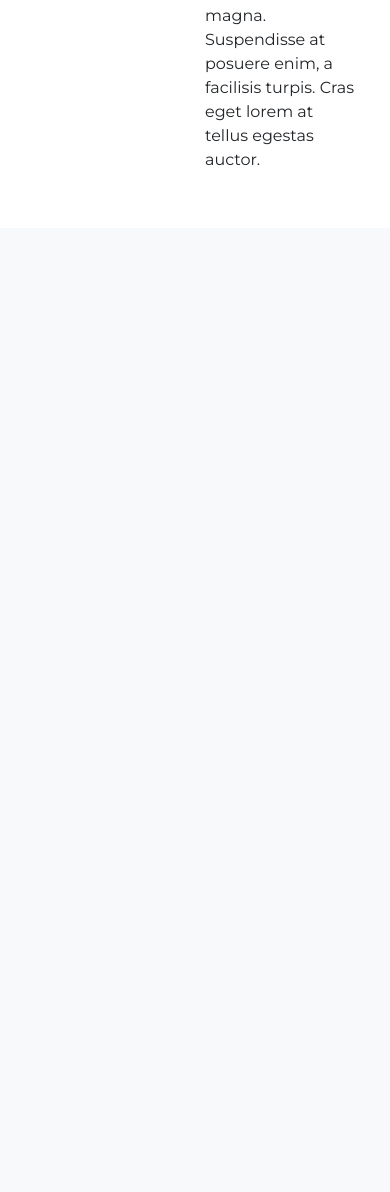
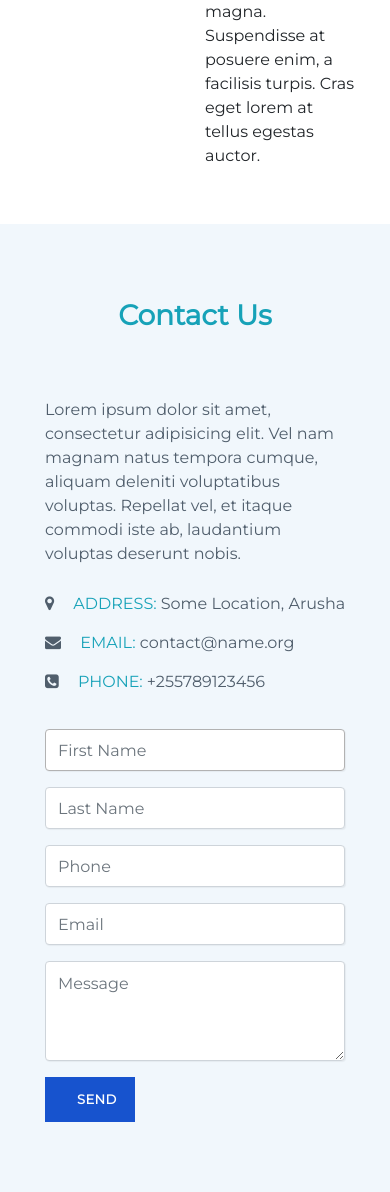
Before and after one commit to JoeEverest/4the3one, a PHP site: page / in a window 390 px wide. Shown: the part 4722-5914 px from the top of the page. Before the commit the page ends 4887 px from the top, so only its background shows below. Run offline with PHP 8.4, Linux system fonts and the light colour scheme.

Commit message:
completion first page

```diff
--- /dev/null
+++ b/assets/css/Contact-Form-Clean.css
@@ -0,0 +1,84 @@
+.contact-clean {
+  background: #f1f7fc;
+}
+
+@media (max-width:767px) {
+  .contact-clean {
+    padding: 20px 0;
+  }
+}
+
+.contact-clean form {
+  margin: 0 auto;
+  /* background-color: #ffffff; */
+  padding: 40px;
+  color: #505e6c;
+}
+
+@media (max-width:767px) {
+  .contact-clean form {
+    padding: 30px;
+  }
+}
+
+.contact-clean h2 {
+  margin-top: 5px;
+  font-weight: bold;
+  font-size: 28px;
+  margin-bottom: 36px;
+  color: inherit;
+}
+
+.contact-clean .form-group:last-child {
+  margin-bottom: 5px;
+}
+
+.contact-clean form .form-control {
+  background: #fff;
+  border-radius: 2px;
+  box-shadow: 1px 1px 1px rgba(0,0,0,0.05);
+  outline: none;
+  color: inherit;
+  padding-left: 12px;
+  height: 42px;
+}
+
+.contact-clean form .form-control:focus {
+  border: 1px solid #b2b2b2;
+}
+
+.contact-clean form textarea.form-control {
+  min-height: 100px;
+  max-height: 260px;
+  padding-top: 10px;
+  resize: vertical;
+}
+
+.contact-clean form .btn {
+  padding: 16px 32px;
+  border: none;
+  background: none;
+  box-shadow: none;
+  text-shadow: none;
+  opacity: 0.9;
+  text-transform: uppercase;
+  font-weight: bold;
+  font-size: 13px;
+  letter-spacing: 0.4px;
+  line-height: 1;
+  outline: none !important;
+}
+
+.contact-clean form .btn:hover {
+  opacity: 1;
+}
+
+.contact-clean form .btn:active {
+  transform: translateY(1px);
+}
+
+.contact-clean form .btn-primary {
+  background-color: #055ada !important;
+  margin-top: 15px;
+  color: #fff;
+}
--- /dev/null
+++ b/assets/css/ebs-contact-form.css
@@ -0,0 +1,55 @@
+div#contact-box {
+  padding-right: 0;
+  padding-bottom: 10px;
+  padding-top: 30px;
+  min-height: 100%;
+  max-height: 100%;
+}
+
+p#contact-text {
+  line-height: 1.5em;
+  padding-bottom: 10px;
+}
+
+div.info-box {
+  margin-bottom: 15px;
+}
+
+.my-info-icons {
+  margin-right: 15px;
+}
+
+div#info-container {
+  padding-bottom: 20px;
+  padding-top: 20px;
+}
+
+i.form-control-feedback {
+  padding-top: 10px;
+}
+
+i.form-control-feedback {
+  padding-top: 10px;
+}
+
+div.site-form {
+  padding-top: 10px;
+}
+
+button#form-btn {
+  border-radius: 0;
+  width: 30%;
+  background-color: #0042ca;
+  color: white;
+}
+button#form-btn:hover{
+  background-color: #004ef1;
+
+}
+form#my-form {
+  padding-bottom: 20px;
+  padding-top: 20px;
+}
+input[type="text"], input[type="email"], input[type="tel"], textarea {
+  border-radius: 4px !important;
+}
--- a/assets/css/style.css
+++ b/assets/css/style.css
@@ -37,7 +37,7 @@ nav{
 .about{
     width: 100%;
 }
-.about h2, .about hr{
+.about h2{
     margin-top: 20px;
     display: flex;
     flex-direction: row-reverse;
--- a/index.html
+++ b/index.html
@@ -9,11 +9,14 @@
     <script src="assets/js/bootstrap.min.js"></script>
     <link rel="stylesheet" href="assets/css/bootstrap.css">
     <link rel="stylesheet" href="assets/css/style.css">
+    <link rel="stylesheet" href="assets/css/Contact-Form-Clean.css">
+    <link rel="stylesheet" href="assets/css/ebs-contact-form.css">
     <link href="https://fonts.googleapis.com/css?family=Montserrat&display=swap" rel="stylesheet">
+    <link rel="stylesheet" href="https://stackpath.bootstrapcdn.com/font-awesome/4.7.0/css/font-awesome.min.css">
     <title>Document</title>
 </head>
 <body>
-<nav class="navbar navbar-expand-sm navbar-light bg-light justify-content-end">
+<nav class="navbar navbar-expand-sm navbar-light justify-content-end">
     <a class="navbar-brand" href="#">
         <img src="assets/images/Eye_of_Horus_Right.svg" width="30" height="30" class="d-inline-block align-top" alt="">
         Home
@@ -75,7 +78,7 @@
 </div>
 <div class="container">
 <div class="about" id="about">
-    <h2>Who are we?</h2>
+    <h2>What we offer</h2>
     <hr>
     <div class="bars">
         <div class="group">
@@ -121,5 +124,57 @@
     </div>
 </div>
 </div>
+<footer>
+    <div class="contact-clean">
+        <form method="post">
+            <div class="container" id="info-container">
+                <div class="form-row">
+                    <div class="col-md-12">
+                        <h2 class="text-center text-info">Contact Us</h2>
+                    </div>
+                    <div class="col-12 col-sm-6 col-md-6" id="contact-box">
+                        <p id="contact-text">Lorem ipsum dolor sit amet, consectetur adipisicing elit. Vel nam magnam natus tempora cumque, aliquam deleniti voluptatibus voluptas. Repellat vel, et itaque commodi iste ab, laudantium voluptas deserunt nobis. </p>
+                        <div class="info-box">
+                            <i class="fa fa-map-marker my-info-icons"></i>
+                            <span class="text-uppercase text-info">Address: </span>
+                            <span>Some Location, Arusha</span>
+                        </div>
+                        <div class="info-box">
+                            <i class="fa fa-envelope my-info-icons"></i>
+                            <span class="text-uppercase text-info">Email: </span>
+                            <span>contact@name.org </span>
+                        </div>
+                        <div class="info-box">
+                            <i class="fa fa-phone-square my-info-icons"></i>
+                            <span class="text-uppercase text-info">Phone: </span>
+                            <span>+255789123456 </span>
+                        </div>
+                    </div>
+                    <div class="col-12 col-sm-6 col-md-6 site-form">
+                        <form id="my-form">
+                            <div class="form-group">
+                                <label class="sr-only" for="firstname">First Name</label><input class="form-control" type="text" id="firstname" name="firstname" placeholder="First Name" autofocus="">
+                            </div>
+                            <div class="form-group">
+                                <label class="sr-only" for="lastname">Last Name</label><input class="form-control" type="text" id="lastname" name="lastname" placeholder="Last Name">
+                            </div>
+                            <div class="form-group">
+                                <label class="sr-only" for="phonenumber">Phone Number</label><input class="form-control" type="tel" id="phonenumber" name="phonenumber" required="" placeholder="Phone">
+                            </div>
+                            <div class="form-group">
+                                <label class="sr-only" for="email">Email Address</label><input class="form-control" type="text" id="email" name="email" required="" placeholder="Email">
+                            </div>
+                            <div class="form-group">
+                                <label class="sr-only" for="messages">Last Name</label><textarea class="form-control" name="messages" required="" placeholder="Message" rows="8"></textarea>
+                            </div>
+                            <button class="btn btn-light btn-lg" id="form-btn" type="submit">SEND</button>
+                        </form>
+                    </div>
+                    <div class="clearfix"></div>
+                </div>
+                </div>
+            </form>
+        </div>
+</footer>
 </body>
 </html>
```
Also changed, not shown: assets/css/styles.css (added).
